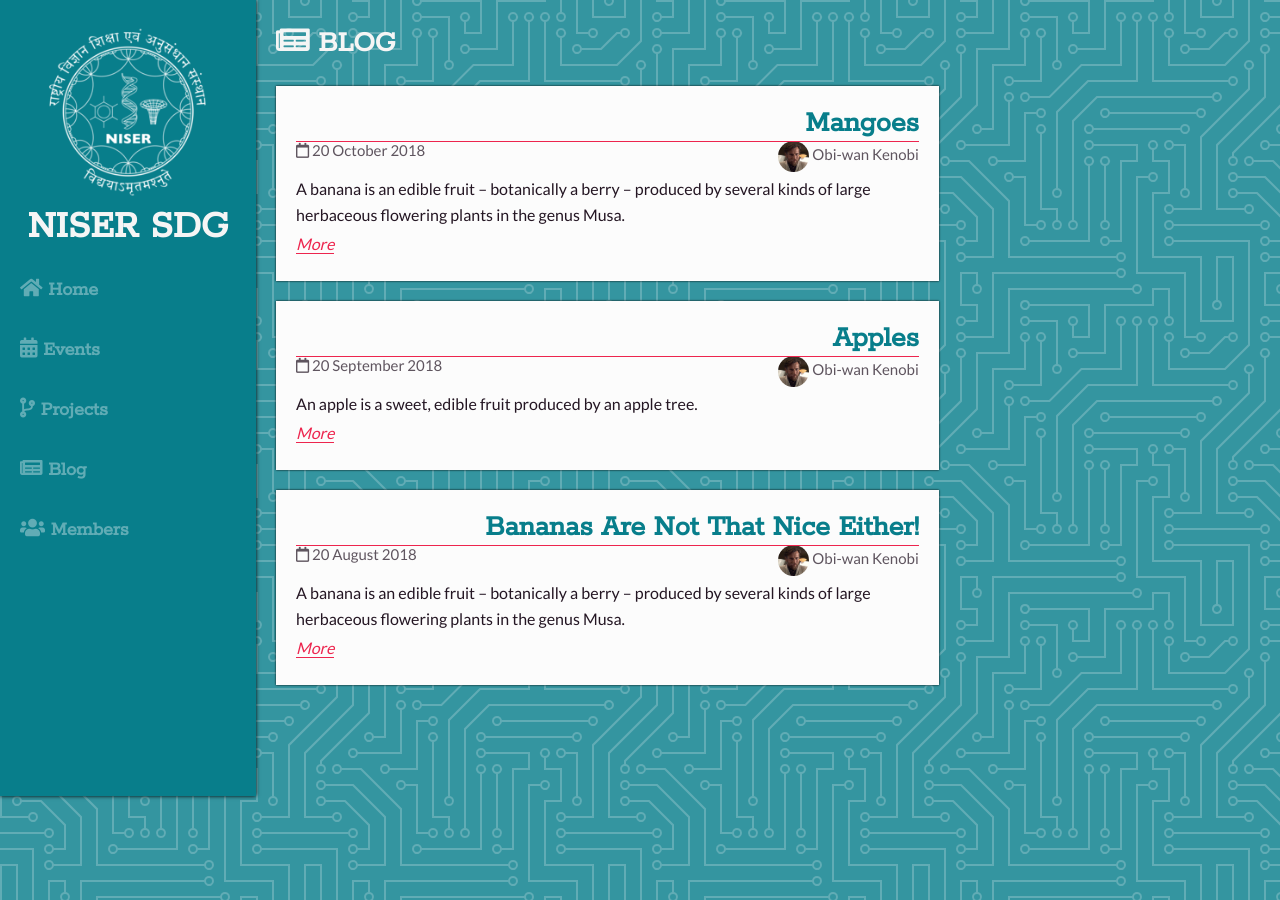
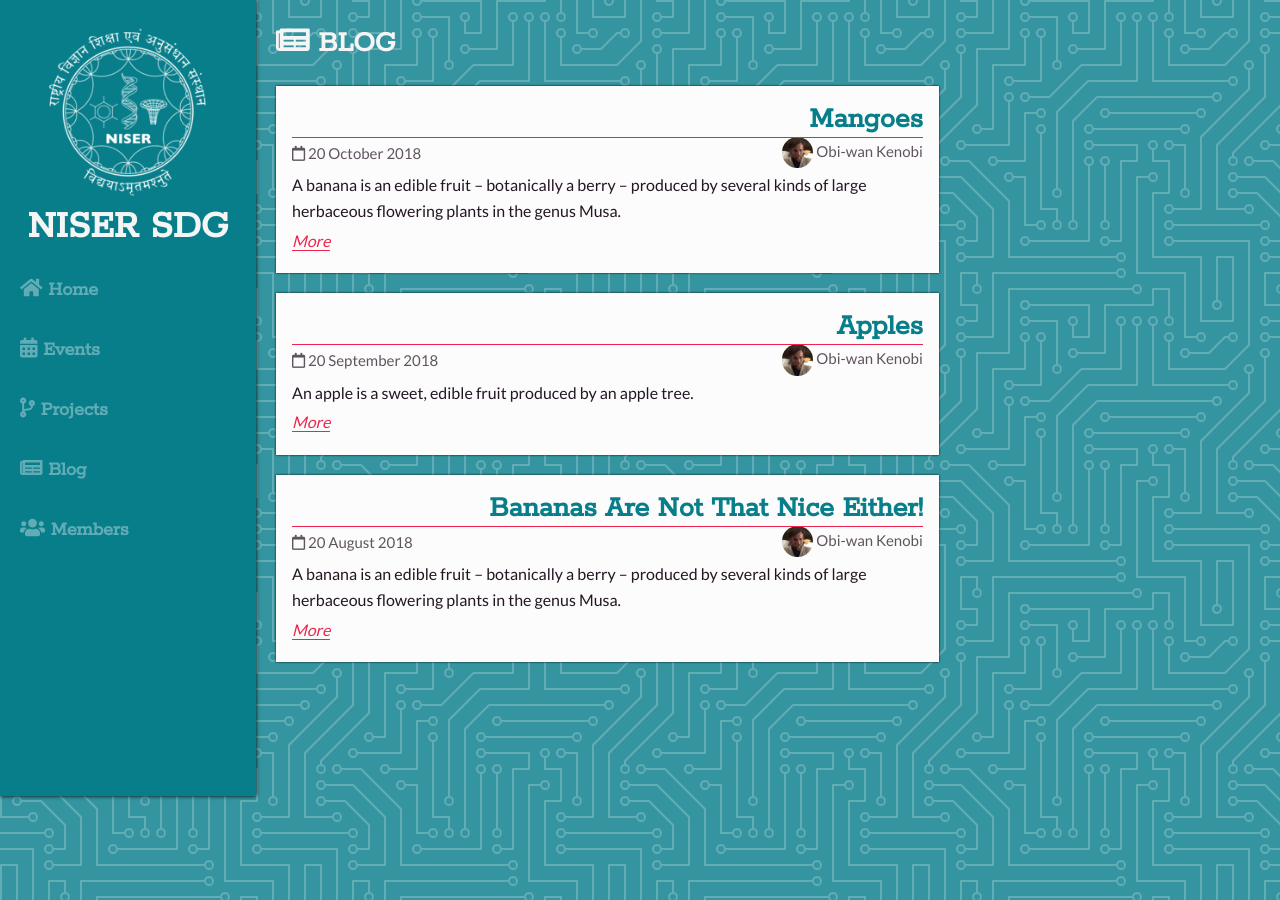
Before and after one commit to sdgniser/sdgniser.github.io, a Jekyll site: the page built from blog.html, in a window 1280 px wide. Built offline with Jekyll 4.4.1, drawn with Linux system fonts in a browser that asks for light colours; nearby versions of some CDN libraries.

Commit message:
(Blog) Added hack to vertically center date (in .postsnippet) in its div

```diff
--- a/assets/styles/main.css
+++ b/assets/styles/main.css
@@ -138,7 +138,7 @@
 	background: var(--surface);
 	box-shadow: 0 0 0.2rem black;
 	margin-bottom: 2rem;
-	padding: 2rem;
+	padding: 1.6rem;
 
 	animation: slideup 0.5s ease;
 }
@@ -164,8 +164,12 @@
 	text-decoration: none;
 }
 
-.postsnippet
-li.author {
+.postsnippet li.date {
+	display: flex;
+	align-items: center;
+}
+
+.postsnippet li.author {
 	text-align: right;
 }
 
```
